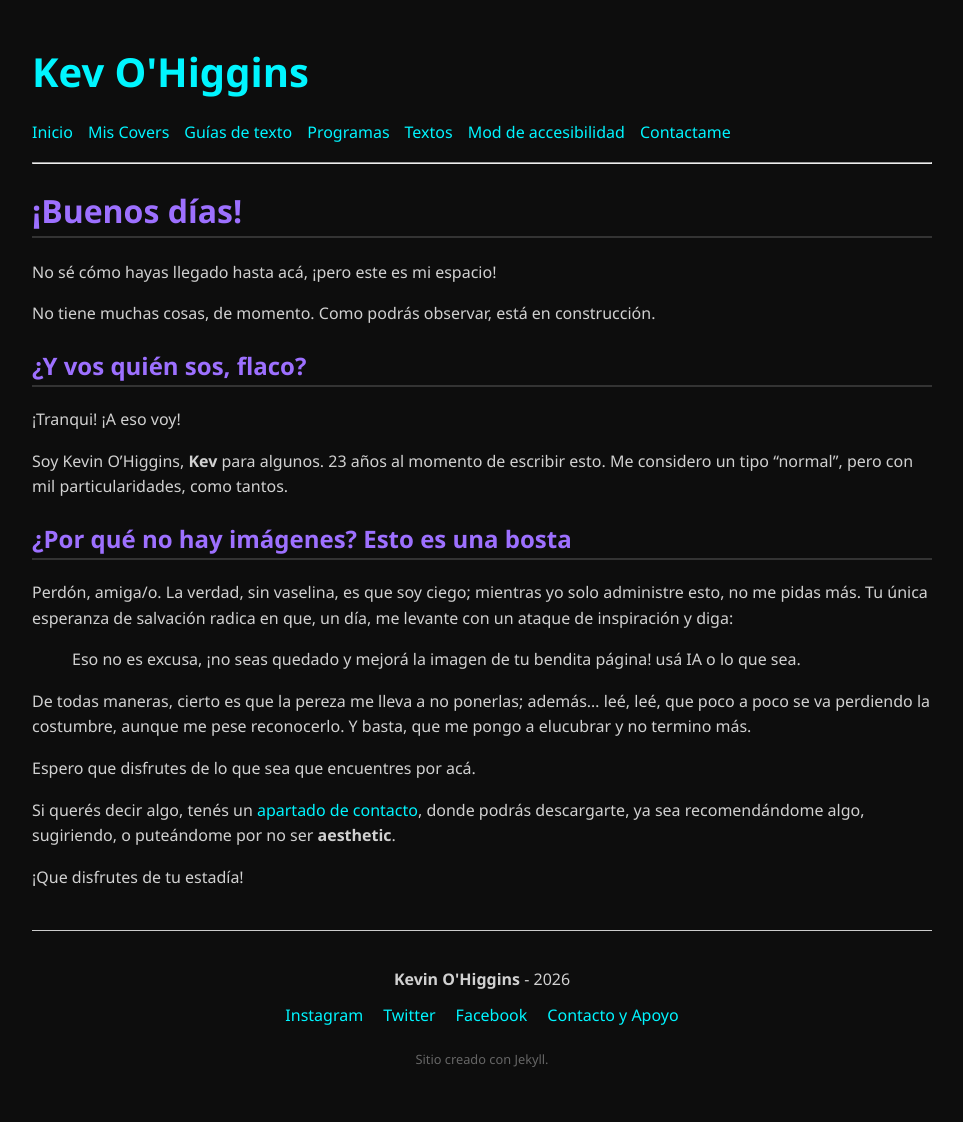
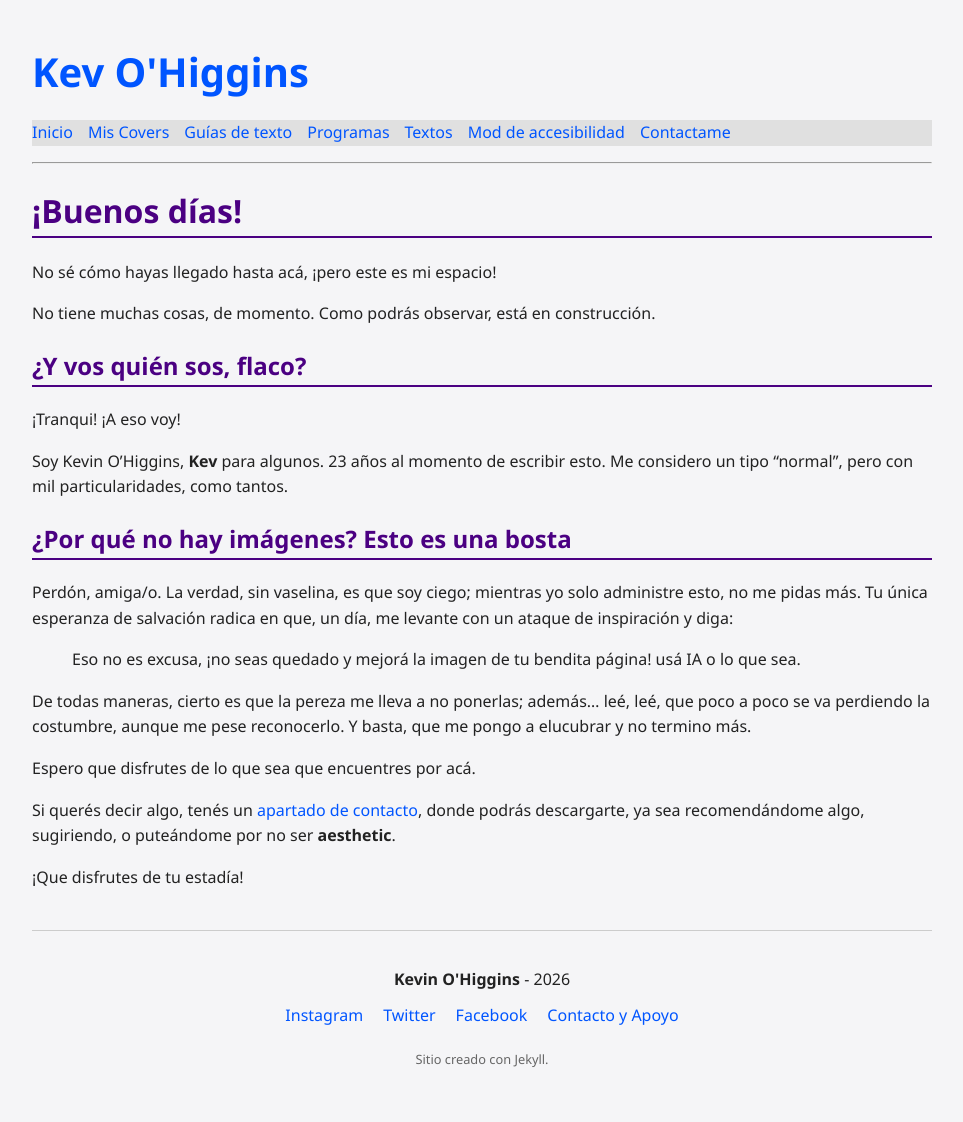
Before and after one commit to Kevohiggins/kevohiggins.github.io, a Jekyll site: the page built from index.md, in a window 1280 px wide. Shown: the whole page, without its empty margins (158-1121 px from the left). Built offline with Jekyll 4.4.1, drawn with Linux system fonts in a browser that asks for light colours.

Commit message:
modo noche

```diff
--- a/_layouts/default.html
+++ b/_layouts/default.html
@@ -3,15 +3,15 @@
 <head>
   {% include head.html %}
 </head>
-<body class="modo-noche"> <script>
-    /* 1. Detección inmediata de hora para evitar el parpadeo */
+<body> <script>
     (function() {
       const hora = new Date().getHours();
-      if (hora >= 7 && hora < 20) {
+      /* Si es entre las 5 AM y las 8 PM, prendemos la luz */
+      if (hora >= 5 && hora < 20) {
         document.body.classList.add('modo-dia');
-      } else {
-        document.body.classList.remove('modo-dia');
       }
+      /* No hace falta el else porque si no es de día,
+         el CSS base (noche) se mantiene solo */
     })();
   </script>
 
--- a/assets/css/style.css
+++ b/assets/css/style.css
@@ -1,47 +1,43 @@
-/* --- 1. BASE: MODO NOCHE (Por defecto) --- */
+/* --- 1. ATMÓSFERA: NOCHE (Base) --- */
 body {
   font-family: 'Segoe UI', Roboto, Helvetica, Arial, sans-serif;
   line-height: 1.6;
   max-width: 900px;
   margin: 0 auto;
   padding: 40px 20px;
-  background-color: #0d0d0d !important; /* Negro Profundo */
-  color: #d1d1d1 !important; /* Gris Platino para el texto */
+  background-color: #0d0d0d;
+  color: #d1d1d1;
 }
 
-/* Títulos Noche */
 h1, h2, h3 {
-  color: #9d70ff !important; /* Azul Purpúreo */
+  color: #9d70ff;
   border-bottom: 2px solid #333;
 }
 
-/* Enlaces Noche */
 a, a:visited {
-  color: #00f5ff !important; /* Cian Eléctrico */
+  color: #00f5ff;
   text-decoration: none;
 }
 
-/* --- 2. MODO DÍA (Forzado cuando existe la clase) --- */
+/* --- 2. ATMÓSFERA: DÍA (Se activa por script de hora) --- */
 body.modo-dia {
-  background-color: #f5f5f7 !important;
-  color: #222222 !important; /* Texto oscuro bien legible */
+  background-color: #f5f5f7;
+  color: #222222;
 }
 
-/* Títulos Día */
 body.modo-dia h1,
 body.modo-dia h2,
 body.modo-dia h3 {
-  color: #4b0082 !important; /* Violeta Índigo */
-  border-bottom: 2px solid #4b0082 !important;
+  color: #4b0082;
+  border-bottom: 2px solid #4b0082;
 }
 
-/* Enlaces Día */
 body.modo-dia a,
 body.modo-dia a:visited {
-  color: #0055ff !important; /* Azul Cobalto */
+  color: #0055ff;
 }
 
-/* --- 3. MENÚ Y OTROS (Para ambos modos) --- */
+/* --- 3. COMPONENTES (Menú y adaptaciones) --- */
 .boton-hamburguesa {
   display: none;
   background: #9d70ff;
@@ -57,16 +53,16 @@ body.modo-dia a:visited {
   .nav-links {
     display: none;
     flex-direction: column;
-    gap: 10px !important;
+    gap: 10px;
     background: #1a1a1a;
-    padding: 15px !important;
+    padding: 15px;
     border-radius: 8px;
   }
-  .nav-links.abierto { display: flex !important; }
+  .nav-links.abierto { display: flex; }
 }
 
-/* Ajuste del menú en día */
+/* El menú cambia cuando el cuerpo está en modo día */
 body.modo-dia .nav-links {
-  background: #e0e0e0 !important;
-  color: #222 !important;
+  background: #e0e0e0;
+  color: #222;
 }
```
